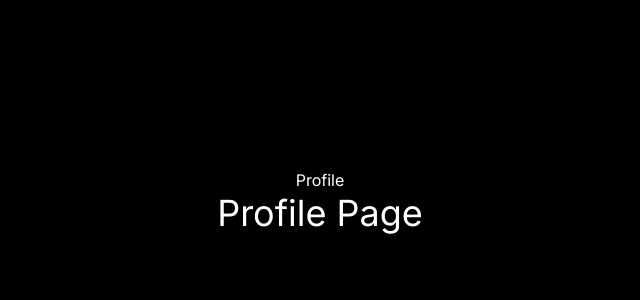
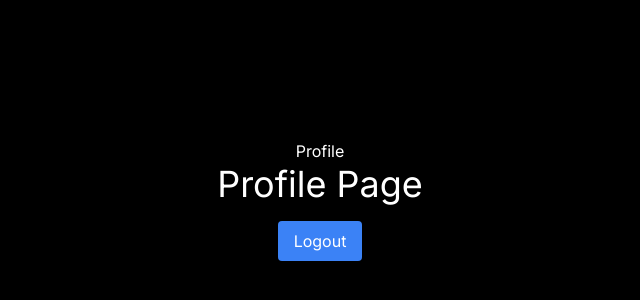
Before and after one commit to Bloom-Sayiorri/Nextjs-app, a Next.js app: page /profile in a window 1280 px wide. Shown: the part 200-500 px from the top of the page, without its empty margins (320-960 px from the left). Built offline with nearby package versions, Linux system fonts and the light colour scheme.

Commit message:
logout route done & profile page

```diff
--- a/src/app/profile/page.tsx
+++ b/src/app/profile/page.tsx
@@ -1,9 +1,29 @@
+"use client";
+import axios from 'axios';
+import Link from 'next/link';
+
 export default function ProfilePage() {
+
+    const logout = () => {
+        try {
+
+        } catch (error) {
+
+        }
+    }
+
     return(
-        <div className='flex justify-center items-center flex-col min-h-screen'>
+        <div className='flex justify-center items-center flex-col min-h-screen py-2'>
             <h1 className=" text-white">Profile</h1>
             <hr/>
             <p className=" text-white text-4xl">Profile Page</p>
+            <hr/>
+            <button
+                onClick={logout}
+                className="bg-blue-500 mt-4 hover:bg-blue-700 text-white font-blo\d py-2 px-4 rounded"
+            >
+                Logout
+            </button>
         </div>
     )
 };
```
